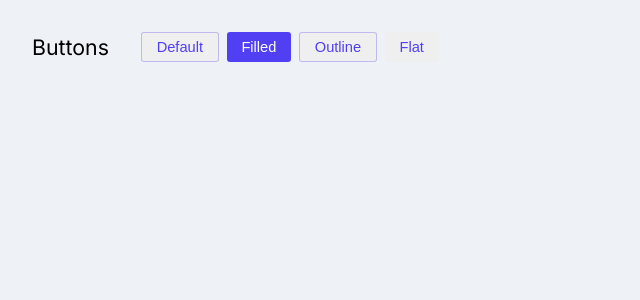
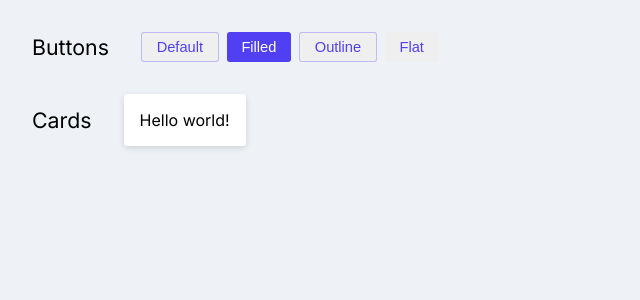
Before and after one commit to Acowdy/aether-react, a React (Create React App) app: page / in a window 1280 px wide. Shown: the top 300 px of the page, without its empty margins (0-640 px from the left). Built offline with nearby package versions, Linux system fonts and the light colour scheme.

Commit message:
Add cards

```diff
--- /dev/null
+++ b/src/Card.tsx
@@ -0,0 +1,12 @@
+import React from 'react';
+import './styles/Card.scss';
+
+type CardProps = {children?: JSX.Element | string}
+
+export default function Card(props: CardProps) {
+    return (
+        <div className="card">
+            {props.children}
+        </div>
+    );
+}
--- a/src/ComponentGallery.tsx
+++ b/src/ComponentGallery.tsx
@@ -1,5 +1,6 @@
 import React from 'react';
 import { Button, ButtonStyle } from './Button'
+import Card from './Card'
 import './styles/ComponentGallery.scss';
 
 function Gallery(props) {
@@ -32,6 +33,9 @@ export default function ComponentGallery(props) {
                 <Button buttonStyle={ButtonStyle.Outline}>Outline</Button>
                 <Button buttonStyle={ButtonStyle.Flat}>Flat</Button>
             </GalleryRow>
+            <GalleryRow label="Cards">
+                <Card>Hello world!</Card>
+            </GalleryRow>
         </Gallery>
     );
 }
--- /dev/null
+++ b/src/styles/Card.scss
@@ -0,0 +1,5 @@
+@import './surface.scss';
+
+.card {
+    @include surface;
+}
--- a/src/styles/surface.scss
+++ b/src/styles/surface.scss
@@ -2,7 +2,8 @@
 
 @mixin surface {
     border-radius: 3px;
-    box-shadow: 0px 1px 2px #0004;
+    box-shadow: 0px 2px 6px #0002;
     color: $color-on-surface;
     background-color: $color-surface;
+    padding: 1em;
 }
```
